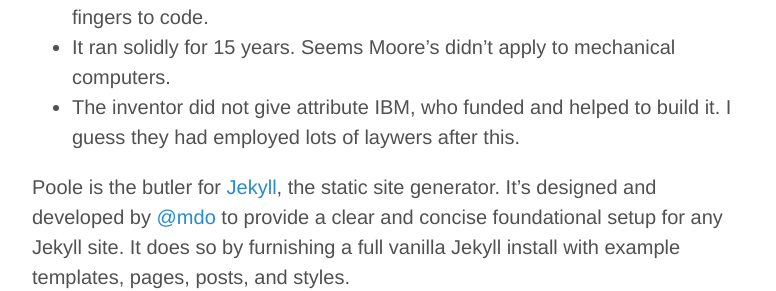
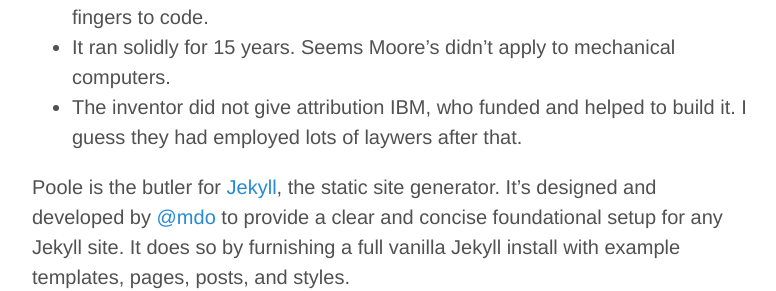
Before and after one commit to jacdevos/jacdevos.github.io.old, a Jekyll site: the page built from index.html, in a window 1280 px wide and 900 px high, scrolled down 944 px. Shown: the part 164-455 px from the top of the window, without its empty margins (248-1024 px from the left). Built offline with Jekyll 4.4.1, drawn with Linux system fonts in a browser that asks for light colours; Markdown is read by kramdown in place of the engine named in the settings; the list of posts is cut into pages by our own code.

Commit message:
Update 2014-08-03-markI.md

```diff
--- a/_posts/2014-08-03-markI.md
+++ b/_posts/2014-08-03-markI.md
@@ -30,7 +30,7 @@
 * John Von Neumann used it to help design the atom bomb. Seems most of our high-tech was born in that war.
 * The number system was decimal, not binary. So you could use all your fingers to code.
 * It ran solidly for 15 years. Seems Moore's didn't apply to mechanical computers.
-* The inventor did not give attribute IBM, who funded and helped to build it. I guess they had employed lots of laywers after this.
+* The inventor did not give attribution IBM, who funded and helped to build it. I guess they had employed lots of laywers after that.
 
 
 
```
